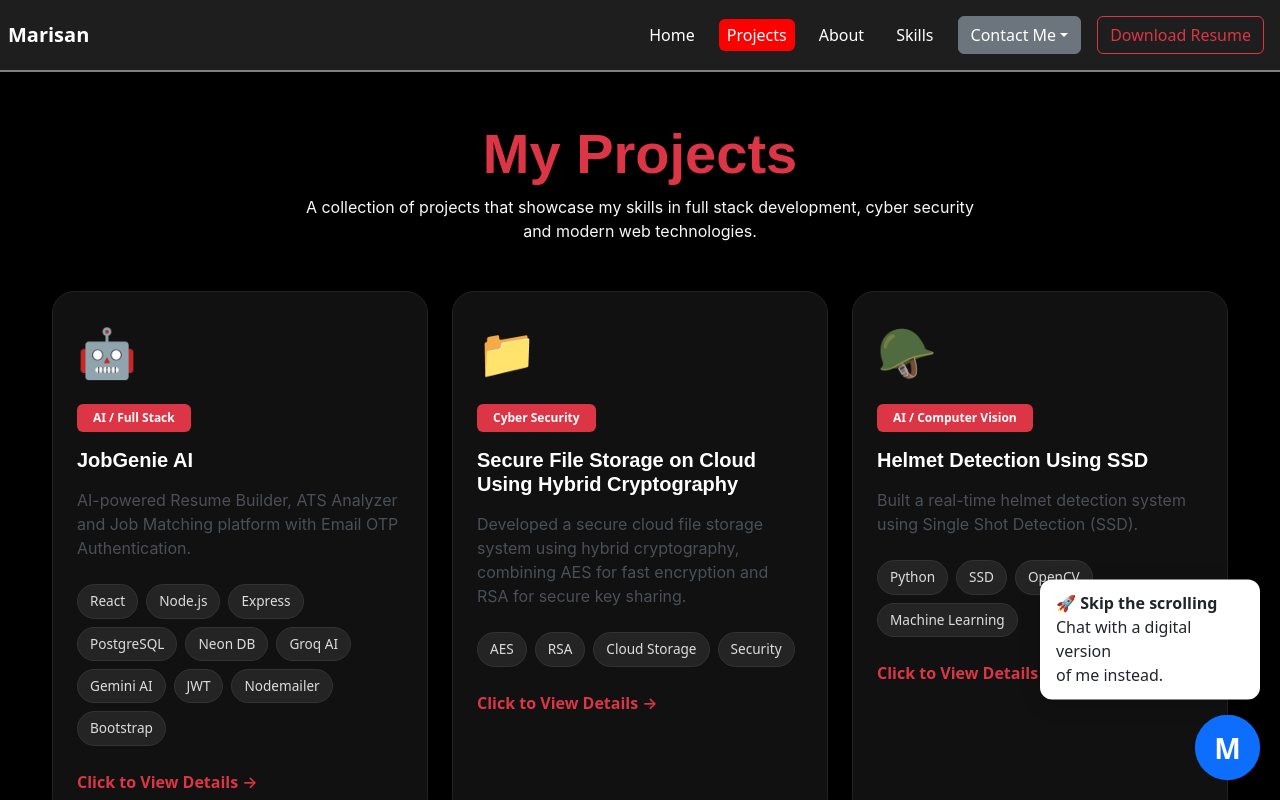
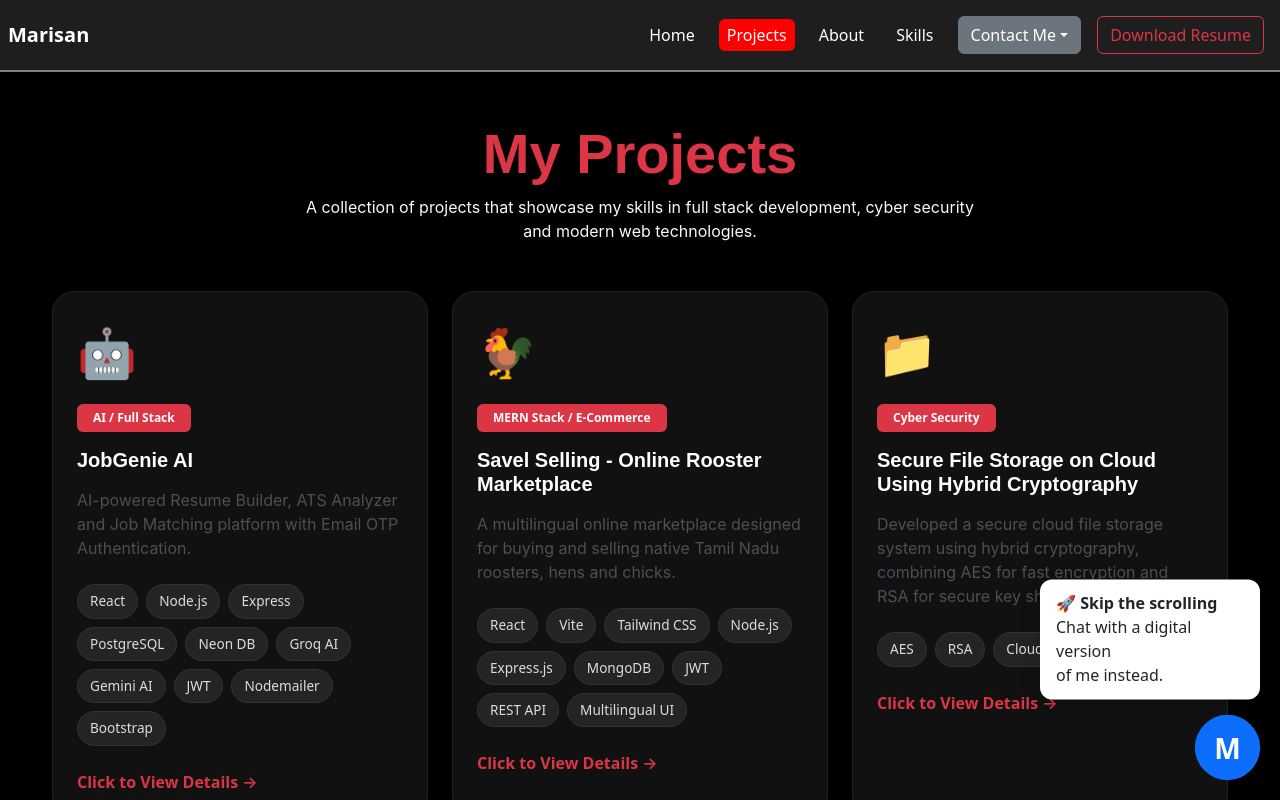
Before and after one commit to marisangithub/portfolio, a React (Vite) app: page /project in a window 1280 px wide. Shown: the top 800 px of the page. Built offline with nearby package versions, Linux system fonts and the light colour scheme.

Commit message:
Add Savel Selling project to Project.jsx
Added a new project entry for 'Savel Selling - Online Rooster Marketplace' with details on technology stack and description.

```diff
--- a/src/Project.jsx
+++ b/src/Project.jsx
@@ -30,6 +30,30 @@ const projects = [
     link:
       "https://job-gine-frontend.vercel.app/"
   },
+
+{
+  title: "Savel Selling - Online Rooster Marketplace",
+  icon: "🐓",
+  category: "MERN Stack / E-Commerce",
+  tech: [
+    "React",
+    "Vite",
+    "Tailwind CSS",
+    "Node.js",
+    "Express.js",
+    "MongoDB",
+    "JWT",
+    "REST API",
+    "Multilingual UI"
+  ],
+  description:
+    "A multilingual online marketplace designed for buying and selling native Tamil Nadu roosters, hens and chicks.",
+
+  details:
+    "Savel Selling is a full-stack online marketplace designed specifically for Tamil Nadu's native poultry trading community. The platform allows users to explore bird categories such as Rooster, Hen and Chicks, view bird details, and create listings with breed, age, price, description, district, location and photos. The frontend is developed using React, Vite and Tailwind CSS, while the backend uses Node.js, Express.js and MongoDB Atlas. It includes JWT-based authentication and a multilingual interface supporting English, Tamil and Thanglish. The project focuses on providing a simple and user-friendly digital marketplace for local poultry buyers and sellers.",
+
+},
+
   {
     title: "Secure File Storage on Cloud Using Hybrid Cryptography",
     icon: "📁",
```
